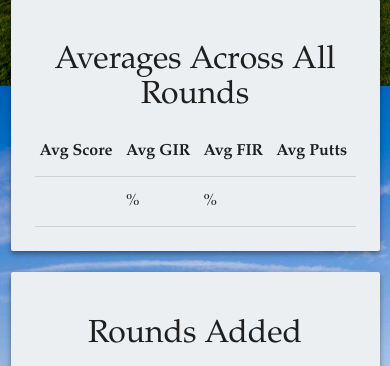
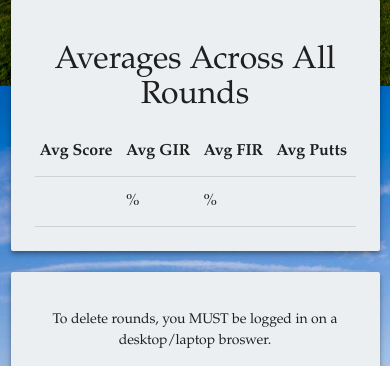
Before and after one commit to dondco36/golfapp, a Django app: page / in a window 390 px wide. Shown: the part 758-1124 px from the top of the page. Run offline with Django 3.2, Linux system fonts and the light colour scheme; a user stored in the database is signed in; data comes from the database, SQL or seed files in the repository; both versions use the stored data as it was after the commit; lists and menus that the app fills with data are empty.

Commit message:
Changes for Mobile and Tablet

```diff
--- a/templates/home.html
+++ b/templates/home.html
@@ -130,6 +130,7 @@
                     <div class="card-panel blue-grey lighten-5 z-depth-2">
                         <table class="bordered">
                         <caption><h4>Rounds Added</h4></caption>
+                        <p class="center">To delete rounds, you MUST be logged in on a desktop/laptop broswer.</p>
                         <tr class="center">
                             <th>Course</th>
                             <th>Score</th>
@@ -144,7 +145,7 @@
                                 <td>[[ round.greens_percentage ]]%</td>
                                 <td>[[ round.fairways_percentage ]]%</td>
                                 <td>[[ round.putts ]]</td>
-                                <td><button class="waves-effect waves-light red darken-1 btn-floating" @click="deleteRound(round)"><i class="material-icons left">delete</i></button></td>
+                                <td><button class="waves-effect waves-light red darken-1 btn-floating hide-on-med-and-down" @click="deleteRound(round)"><i class="material-icons left">delete</i></button></td>
                             </tr>
                         </table>
                     </div>
@@ -175,6 +176,7 @@
     <script src="https://unpkg.com/vue"></script>
     <script src="https://unpkg.com/axios/dist/axios.min.js"></script>
     <script src="https://cdnjs.cloudflare.com/ajax/libs/materialize/1.0.0/js/materialize.min.js"></script>
+    <script>src="https://cdn.jsdelivr.net/npm/package@version/file"</script>
     <script>
         let vm = new Vue({
             el: '#app',
@@ -199,6 +201,8 @@
                 this.getRounds();
             },
             methods: {
+
+                // chart
 
                 getRounds: function () {
                     axios({
@@ -232,7 +236,6 @@
                 },
 
                 addRound: function () {
-                    console.log('Beefcake')
                     let csrf_token = document.querySelector("input[name=csrfmiddlewaretoken]").value;
                     axios({
                         url: '/api/v1/',
```
Also changed, not shown: db.sqlite3, 1 other file.
